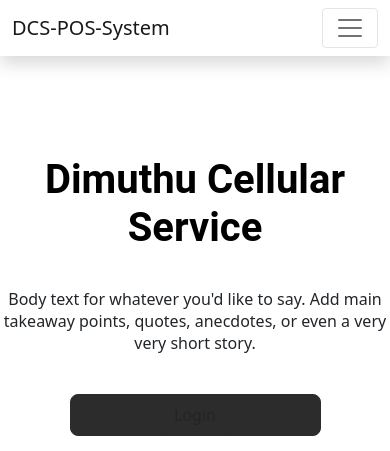
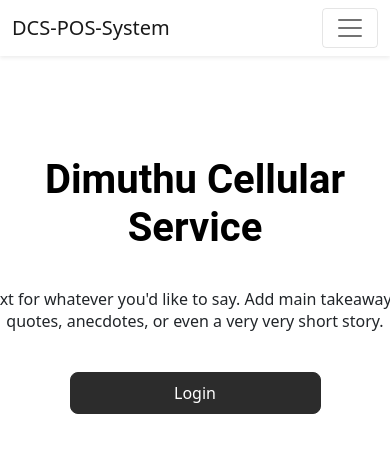
Before and after one commit to daham24/DCS-POS-System, a PHP site: page / in a window 390 px wide. Shown: the top 451 px of the page. Run offline with PHP 8.4, Linux system fonts and the light colour scheme.

Commit message:
sevanth commit

```diff
--- a/assets/style.css
+++ b/assets/style.css
@@ -57,47 +66,33 @@
   align-self: stretch;
   margin: 163px 0 0;
 }
+
 a {
   text-decoration: none;
 }
+
 @media (max-width: 991px) {
   .welcome-container {
     padding: 100px 0 0;
   }
+
   .welcome-title {
-    max-width: 100%;
     font-size: 40px;
   }
-  .welcome-description {
-    max-width: 100%;
-  }
+
   .button-container {
     margin: 40px 0 0;
     white-space: initial;
   }
-  .login-button {
-    white-space: initial;
-  }
+
   .welcome-image {
-    max-width: 100%;
     margin: 40px 0 0;
   }
-}
-.visually-hidden {
-  position: absolute;
-  width: 1px;
-  height: 1px;
-  padding: 0;
-  margin: -1px;
-  overflow: hidden;
-  clip: rect(0, 0, 0, 0);
-  white-space: nowrap;
-  border: 0;
 }
 
 .login-container {
   background-color: #fff;
-  padding: 0 80px 0 0;
+  padding: 0 0 0 0;
   overflow: hidden;
 }
 
@@ -205,16 +200,6 @@ a {
   display: flex;
   margin-top: 24px;
   width: 100%;
-}
-
-.login-button {
-  width: 100%;
-  border-radius: 8px;
-  background-color: #2c2c2c;
-  color: var(--sds-color-text-brand-on-brand);
-  padding: 12px;
-  border: 1px solid #2c2c2c;
-  cursor: pointer;
 }
 
 .forgot-password {
--- a/includes/navbar.php
+++ b/includes/navbar.php
@@ -1,4 +1,4 @@
-<nav class="navbar navbar-expand-lg navbar-light bg-white shadow">
+<nav class="navbar navbar-expand-lg navbar-light bg-white shadow-sm">
 
   <div class="container">
 
--- a/index.php
+++ b/index.php
@@ -7,7 +7,7 @@
     anecdotes, or even a very very short story.
   </p>
   <div class="button-container">
-    <button class="login-button" tabindex="0"><a class="login-button" href="login.php">Login</a></button>
+    <button class="login-button" tabindex="0"><a style="color: white;" href="login.php">Login</a></button>
   </div>
   <img
     loading="lazy"
```
Also changed, not shown: other parts of assets/style.css (+20 -25 lines), login.php (+11 -12 lines).
